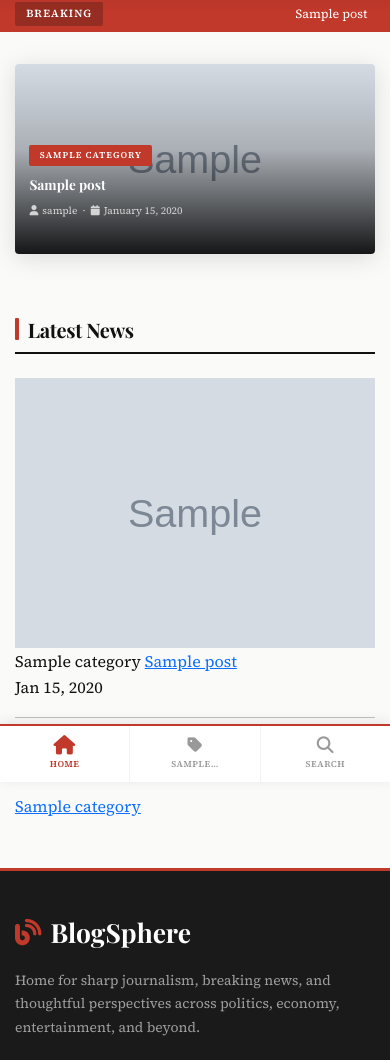
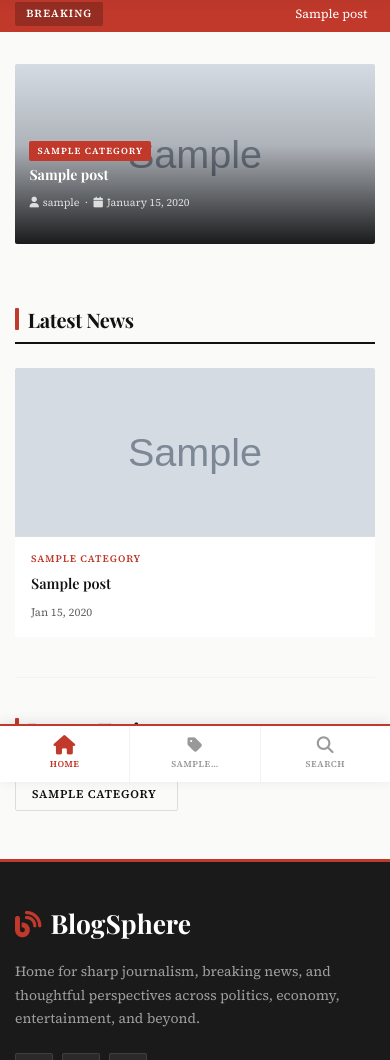
Before and after one commit to Sheddo7/BlogSphere, a Django app: page / in a window 390 px wide. Shown: the part 62-1122 px from the top of the page. Run offline with Django 5.2, Linux system fonts and the light colour scheme; tables that the repository leaves empty hold one stand-in row (values such as "Sample post"); grey boxes marked "Sample" are stand-in pictures; parts of the project's set-up code (start-up, migrations or seed data) failed here and were passed over; some libraries are stand-ins or nearby versions.

Commit message:
latest111111

```diff
--- a/templates/blog/home.html
+++ b/templates/blog/home.html
@@ -36,29 +36,30 @@
   .section-head h2{font-family:'Playfair Display',Georgia,serif;font-size:1.25rem;font-weight:700;color:var(--ink);margin:0;letter-spacing:-.3px;}
   .section-head h2::before{content:'';display:inline-block;width:4px;height:1.1em;background:var(--accent);margin-right:.55rem;vertical-align:-.1em;border-radius:1px;}
 
-  /* ══ CAROUSEL ══ */
+  /* ══ CAROUSEL (FIXED) ══ */
   .carousel-wrap {
     position: relative;
-      border-radius: 4px;
+    border-radius: 2px;
     overflow: hidden;
     user-select: none;
     width: 100%;
-      box-shadow: 0 4px 24px rgba(0,0,0,.13);
   }
   .carousel-track {
     display: flex;
     transition: transform 0.55s var(--ease);
     will-change: transform;
     width: 100%;
-      margin: 0; padding: 0;
+    margin: 0;
+    padding: 0;
   }
   .carousel-slide {
-      flex: 0 0 100%;
-      min-width: 0;
+    flex: 0 0 100%;          /* each slide takes exactly 100% width of container */
+    min-width: 0;            /* override any min-width */
     position: relative;
     display: block;
     text-decoration: none;
-      margin: 0; padding: 0;
+    margin: 0;
+    padding: 0;
   }
   .carousel-slide img {
     width: 100%;
@@ -78,118 +79,126 @@
   .carousel-gradient {
     position: absolute;
     inset: 0;
-      background: linear-gradient(to top,rgba(0,0,0,.9) 0%,rgba(0,0,0,.2) 55%,transparent 100%);
+    background: linear-gradient(to top,rgba(0,0,0,.88) 0%,rgba(0,0,0,.18) 55%,transparent 100%);
     pointer-events: none;
   }
   .carousel-body {
     position: absolute;
-      bottom: 0; left: 0; right: 0;
-      padding: 2rem 1.8rem 2.8rem;
+    bottom: 0;
+    left: 0;
+    right: 0;
+    padding: 2rem 1.8rem 2.4rem;
     color: #fff;
   }
   .carousel-cat {
     display: inline-block;
-      font-size: .62rem; font-weight: 700;
-      text-transform: uppercase; letter-spacing: .12em;
-      background: var(--accent); color: #fff;
-      padding: .2rem .65rem; border-radius: 2px;
+    font-size: .65rem;
+    font-weight: 700;
+    text-transform: uppercase;
+    letter-spacing: .12em;
+    background: var(--accent);
+    color: #fff;
+    padding: .2rem .65rem;
+    border-radius: 2px;
     margin-bottom: .65rem;
   }
   .carousel-title {
     font-family: 'Playfair Display', Georgia, serif;
-      font-size: clamp(1.3rem, 3vw, 2rem);
-      font-weight: 700; line-height: 1.22;
-      color: #fff; margin: 0 0 .55rem;
+    font-size: clamp(1.4rem, 3.2vw, 2.1rem);
+    font-weight: 700;
+    line-height: 1.22;
+    color: #fff;
+    margin: 0 0 .65rem;
   }
   .carousel-meta {
-      font-size: .73rem; opacity: .75;
+    font-size: .75rem;
+    opacity: .8;
     font-family: 'Source Serif 4', serif;
   }
 
   /* Arrows */
   .carousel-btn {
     position: absolute;
-      top: 50%; transform: translateY(-50%);
-      width: 38px; height: 38px;
-      background: rgba(0,0,0,.35);
+    top: 50%;
+    transform: translateY(-50%);
+    width: 42px;
+    height: 42px;
+    background: rgba(255,255,255,.15);
     backdrop-filter: blur(6px);
     -webkit-backdrop-filter: blur(6px);
-      border: 1px solid rgba(255,255,255,.2);
-      border-radius: 50%;
-      color: #fff; font-size: 1rem;
+    border: 1.5px solid rgba(255,255,255,.25);
+    border-radius: 2px;
+    color: #fff;
+    font-size: 1.1rem;
     cursor: pointer;
-      display: flex; align-items: center; justify-content: center;
+    display: flex;
+    align-items: center;
+    justify-content: center;
     transition: background .18s;
     z-index: 10;
   }
-    .carousel-btn:hover { background: rgba(0,0,0,.6); }
-    .carousel-btn.prev { left: .75rem; }
-    .carousel-btn.next { right: .75rem; }
+  .carousel-btn:hover{background:rgba(255,255,255,.3);}
+  .carousel-btn.prev{left:.85rem;}
+  .carousel-btn.next{right:.85rem;}
 
-    /* Dots */
-    .carousel-dots {
-      position: absolute;
-      bottom: .85rem; left: 50%;
-      transform: translateX(-50%);
-      display: flex;
-      gap: 5px;
-      z-index: 10;
-      align-items: center;
+  .carousel-dot{
+    width:5px;
+    height:5px;
+    border-radius:50%;
+    background:rgba(255,255,255,.4);
+    cursor:pointer;
+    transition:all .22s;
+    border:none;
+    padding:0;
   }
-    .carousel-dot {
-      display: block;
-      width: 6px; height: 6px;
-      border-radius: 50%;
-      background: rgba(255,255,255,.45);
-      cursor: pointer;
-      transition: all .22s;
-      border: none;
-      padding: 0;
-      margin: 0;
-      flex-shrink: 0;
-      box-sizing: content-box;
-      appearance: none;
-      -webkit-appearance: none;
-      outline: none;
+  .carousel-dot.active{
+    background:#fff;
+    width:12px;
+    border-radius:3px;
   }
-    .carousel-dot.active {
-      background: #fff;
-      width: 18px;
-      border-radius: 3px;
-    }
-    .carousel-dot:focus { outline: none; }
 
   /* Progress bar */
-    .carousel-progress {
-      position: absolute;
-      bottom: 0; left: 0;
-      height: 3px;
-      background: var(--accent);
-      width: 0%; z-index: 10;
+  .carousel-progress{
+    position:absolute;
+    bottom:0;
+    left:0;
+    height:3px;
+    background:var(--accent);
+    width:0%;
+    z-index:10;
   }
 
-    /* ══ SPACING ══ */
-    .carousel-to-news-gap { margin-bottom: 2rem; }
+  /* Side stack (unchanged) */
+  .side-card{display:flex;gap:.85rem;align-items:flex-start;padding:.9rem 0;border-bottom:1px solid var(--rule);text-decoration:none;transition:background .18s;}
+  .side-card:last-child{border-bottom:none;padding-bottom:0;}
+  .side-card:hover{background:#f5f3ee;}
+  .side-img{width:88px;height:64px;object-fit:cover;border-radius:2px;flex-shrink:0;}
+  .side-placeholder{width:88px;height:64px;background:#e8e4dc;border-radius:2px;flex-shrink:0;display:flex;align-items:center;justify-content:center;color:#bbb;}
+  .side-cat{display:block;font-size:.62rem;font-weight:700;text-transform:uppercase;letter-spacing:.1em;color:var(--accent);margin-bottom:.22rem;}
+  .side-title{font-family:'Playfair Display',Georgia,serif;font-size:.87rem;font-weight:600;color:var(--ink);line-height:1.35;display:-webkit-box;-webkit-line-clamp:2;-webkit-box-orient:vertical;overflow:hidden;}
+  .side-date{display:block;font-size:.7rem;color:var(--mid);margin-top:.28rem;font-family:'Source Serif 4',serif;}
 
-    /* ══ RESPONSIVE ══ */
-    @media(max-width:767px){
-      .carousel-slide img,.carousel-fallback { height: 240px; }
-      .carousel-title { font-size: .95rem; line-height: 1.25; }
-      .carousel-body { padding: .8rem .9rem 2.2rem; }
-      .carousel-btn { width: 28px; height: 28px; font-size: .75rem; }
-      .carousel-cat { font-size: .56rem; }
-      .carousel-meta { font-size: .64rem; }
-      .carousel-dots { bottom: .55rem; gap: 4px; }
-      .carousel-dot { width: 5px !important; height: 5px !important; padding: 0 !important; }
-      .carousel-dot.active { width: 13px !important; border-radius: 3px; }
-    }
-    @media(max-width:480px){
-      .carousel-slide img,.carousel-fallback { height: 190px; }
-      .carousel-title { font-size: .85rem; }
-      .carousel-btn { display: none !important; }
-      .carousel-dot { width: 4px !important; height: 4px !important; }
-      .carousel-dot.active { width: 10px !important; }
-    }
+  /* News card (unchanged) */
+  .news-card{height:100%;border:none;border-radius:2px;background:#fff;overflow:hidden;transition:box-shadow .25s var(--ease),transform .25s var(--ease);}
+  .news-card:hover{box-shadow:0 6px 24px rgba(0,0,0,.10);transform:translateY(-3px);}
+  .nc-img{position:relative;overflow:hidden;height:168px;}
+  .nc-img img{width:100%;height:100%;object-fit:cover;transition:transform .5s var(--ease);}
+  .news-card:hover .nc-img img{transform:scale(1.06);}
+  .nc-placeholder{height:168px;background:linear-gradient(135deg,#ede9e0,#d8d3c8);display:flex;align-items:center;justify-content:center;color:#bbb;font-size:1.8rem;}
+  .nc-body{padding:.9rem 1rem 1rem;border-top:1px solid var(--rule);}
+  .nc-cat{font-size:.62rem;font-weight:700;text-transform:uppercase;letter-spacing:.1em;color:var(--accent);margin-bottom:.35rem;display:block;}
+  .nc-title{font-family:'Playfair Display',Georgia,serif;font-size:.9rem;font-weight:600;line-height:1.42;color:var(--ink);text-decoration:none;display:-webkit-box;-webkit-line-clamp:3;-webkit-box-orient:vertical;overflow:hidden;transition:color .18s;}
+  .nc-title:hover{color:var(--accent);}
+  .nc-meta{font-size:.7rem;color:var(--mid);margin-top:.55rem;font-family:'Source Serif 4',serif;}
+
+  /* Cat pills (unchanged) */
+  .cat-pills{display:flex;flex-wrap:wrap;gap:.5rem;}
+  .cat-pill{font-size:.73rem;font-weight:700;text-transform:uppercase;letter-spacing:.07em;padding:.38rem 1rem;border:1.5px solid var(--rule);border-radius:2px;color:var(--ink);text-decoration:none;transition:all .18s;}
+  .cat-pill:hover{background:var(--ink);color:#fff;border-color:var(--ink);}
+  .cat-count{font-weight:400;opacity:.55;margin-left:.25rem;}
+
+  .rule{border:none;border-top:1px solid var(--rule);margin:2.5rem 0;}
+
 
   @media(prefers-color-scheme:dark){
     :root{--ink:#f0f0f0;--paper:#0f0f0f;--rule:#2a2a2a;--mid:#888;}
@@ -199,7 +208,39 @@
     .cat-pill{color:#d0d0d0;border-color:#333;}.cat-pill:hover{background:#f0f0f0;color:#111;border-color:#f0f0f0;}
     .skeleton{background:linear-gradient(90deg,#1e1e1e 25%,#2a2a2a 50%,#1e1e1e 75%);}
     .side-title{color:#e0e0e0;}
-      .carousel-btn{background:rgba(0,0,0,.5);border-color:rgba(255,255,255,.15);}
+    .carousel-btn{background:rgba(0,0,0,.5);border-color:rgba(255,255,255,.2);}
+  }
+  @media(max-width:767px){
+    .carousel-slide img,.carousel-fallback{height:220px;}
+    .carousel-title{font-size:1rem;line-height:1.25;}
+    .carousel-body{padding:1rem .9rem 2rem;}
+    .carousel-btn{
+        width:26px !important;
+        height:26px !important;
+        font-size:.7rem !important;
+    }
+    .carousel-cat{font-size:.58rem;padding:.15rem .5rem;margin-bottom:.35rem;}
+    .carousel-meta{font-size:.67rem;}
+    .carousel-dots{bottom:.65rem;}
+    .carousel-dot{
+        width:4px !important;
+        height:4px !important;
+    }
+    .carousel-dot.active{
+        width:14px !important;
+    }
+  }
+  @media(max-width:480px){
+    .carousel-dot{
+        width:3px !important;
+        height:3px !important;
+    }
+    .carousel-dot.active{
+        width:8px !important;
+    }
+    .carousel-slide img,.carousel-fallback{height:180px;}
+    .carousel-title{font-size:.88rem;}
+    .carousel-btn{display:none !important;}
   }
 </style>
 
@@ -232,9 +273,9 @@
 
             {% for post in featured_posts %}
             <a href="{% url 'post_detail' post.slug %}" class="carousel-slide">
-              {% if post.get_image_url %}
+              {% if post.featured_image %}
                 <img class="lazy-image"
-                     data-src="{{ post.get_image_url }}"
+                     data-src="{% if post.featured_image.name|slice:':4' == 'http' %}{{ post.featured_image.name }}{% else %}{{ post.featured_image.url }}{% endif %}"
                      alt="{{ post.title }}"
                      {% if forloop.first %}loading="eager"{% else %}loading="lazy"{% endif %}>
               {% else %}
@@ -310,8 +351,6 @@
     </div>
   </div>
   {% endif %}
-
-  <div style="margin-bottom:1.5rem;"></div>
 
   <!-- Skeleton -->
   <div id="skeletonGrid" style="display:none;" aria-hidden="true">
@@ -395,8 +434,6 @@
     const dot = document.createElement('button');
     dot.className = 'carousel-dot' + (i === 0 ? ' active' : '');
     dot.setAttribute('aria-label', `Go to slide ${i + 1}`);
-    dot.setAttribute('type', 'button');
-    dot.style.cssText = 'all:unset;display:block;cursor:pointer;';
     dot.addEventListener('click', () => {
       goToSlide(i);
       resetAuto();
```
Lines whose indentation alone changed are shown as unchanged.
